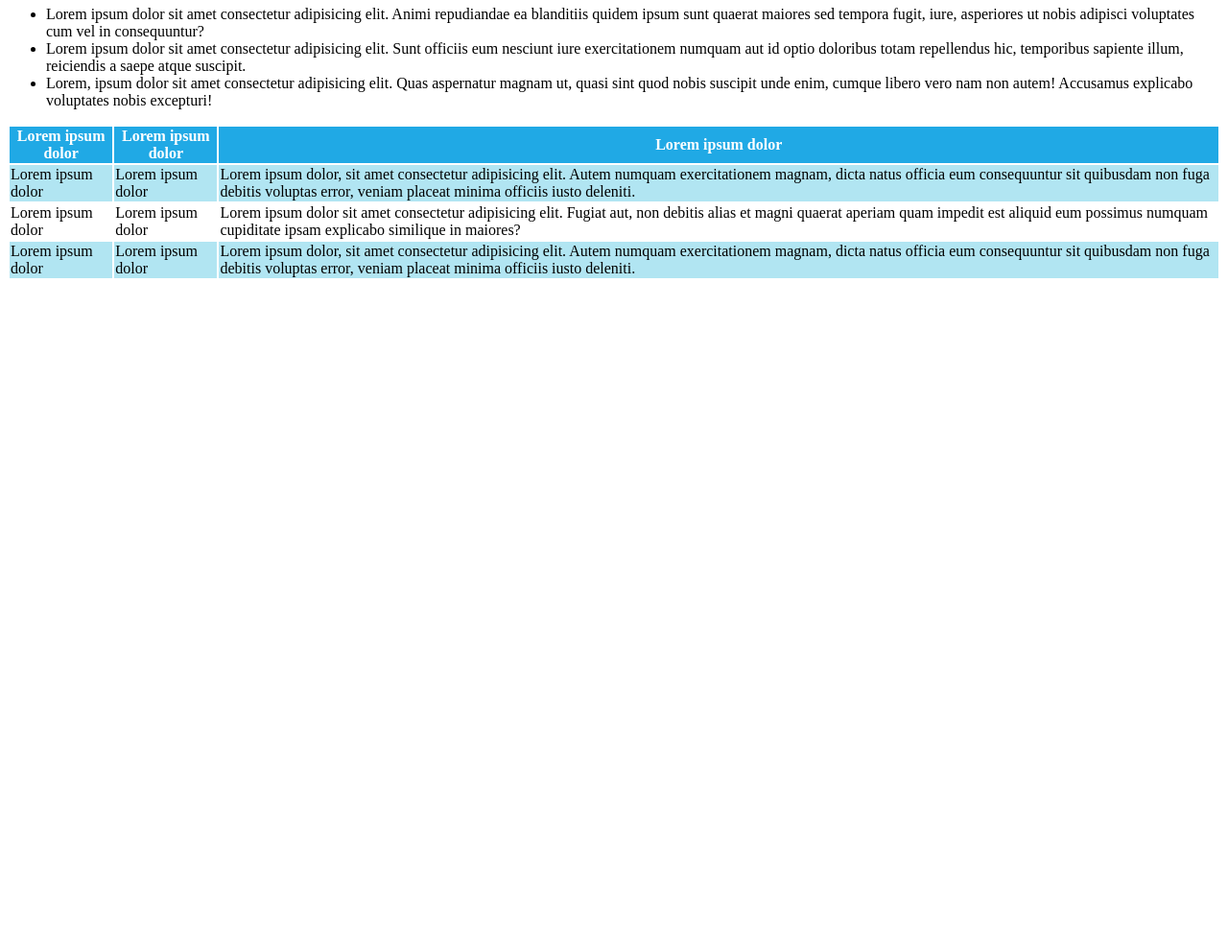
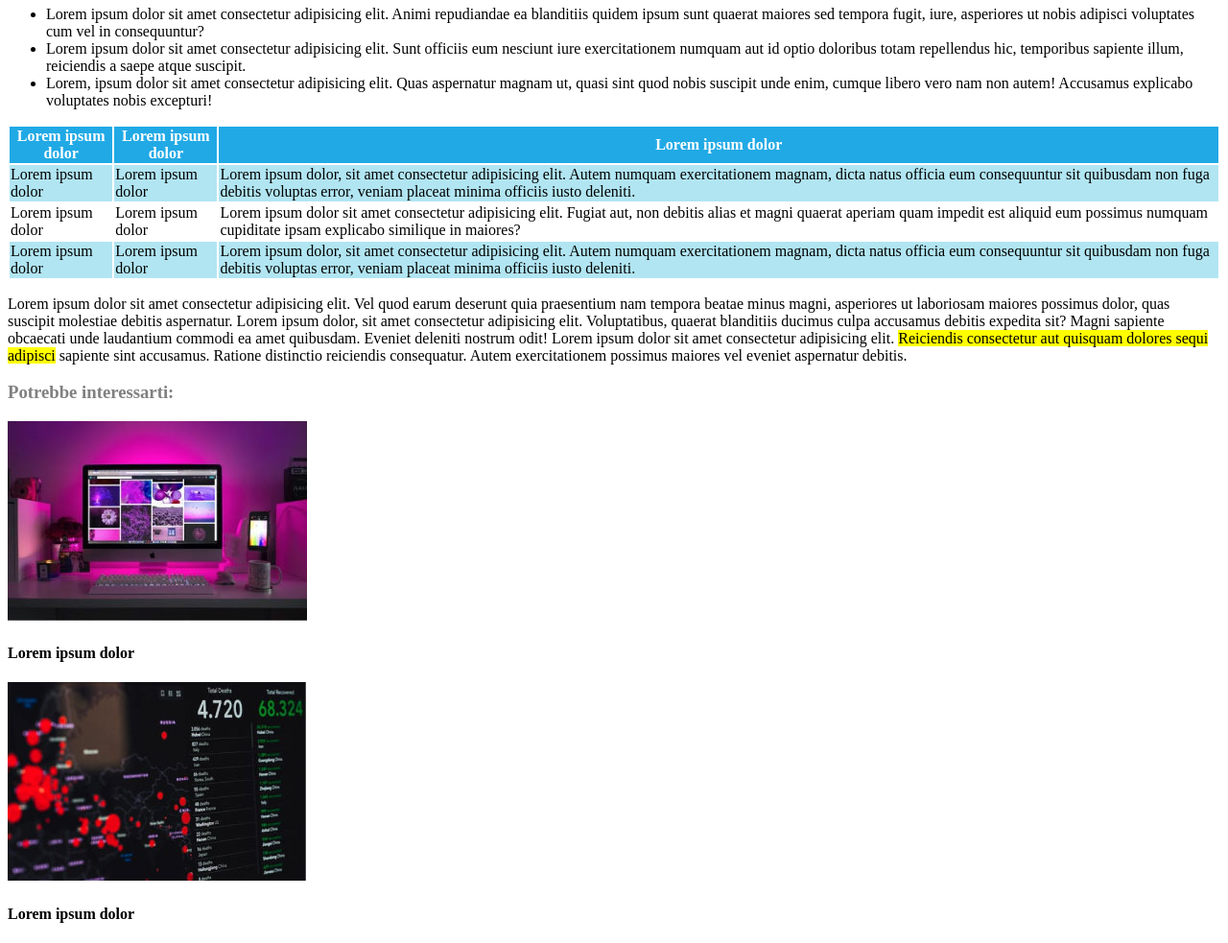
Before and after one commit to Skiotto93/html-css-booleaner, a plain HTML site: page index.html in a window 1280 px wide. Shown: the part 876-1859 px from the top of the page at 96% size. Before the commit the page ends 1176 px from the top, so only its background shows below. Drawn offline with Linux system fonts and the light colour scheme.

Commit message:
aggiunto footer

```diff
--- a/css/style.css
+++ b/css/style.css
@@ -21,7 +21,7 @@ h1 {
     color: #20A9E5;
 }
 
-.scrittura {
+.scrittura, .pubblicità {
     color: #808080;
 }
 
--- a/index.html
+++ b/index.html
@@ -81,11 +81,27 @@
                 <td>Lorem ipsum dolor, sit amet consectetur adipisicing elit. Autem numquam exercitationem magnam, dicta natus officia eum consequuntur sit quibusdam non fuga debitis voluptas error, veniam placeat minima officiis iusto deleniti.</td>
               </tr>
         </table>
-
+        <!--Continuazione articolo-->
+        <section>
+            <p>Lorem ipsum dolor sit amet consectetur adipisicing elit. Vel quod earum deserunt quia praesentium nam tempora beatae minus magni, asperiores ut laboriosam maiores possimus dolor, quas suscipit molestiae debitis aspernatur. Lorem ipsum dolor, sit amet consectetur adipisicing elit. Voluptatibus, quaerat blanditiis ducimus culpa accusamus debitis expedita sit? Magni sapiente obcaecati unde laudantium commodi ea amet quibusdam. Eveniet deleniti nostrum odit! Lorem ipsum dolor sit amet consectetur adipisicing elit. <mark>Reiciendis consectetur aut quisquam dolores sequi adipisci</mark> sapiente sint accusamus. Ratione distinctio reiciendis consequatur. Autem exercitationem possimus maiores vel eveniet aspernatur debitis.</p>
+        </section>
 
     </main>
+    <!--inizio pubblicità-->
     <footer>
-
+        <section>
+            <h3 class="pubblicità">
+                Potrebbe interessarti:
+            </h3>
+        </section>
+        <div>
+            <img src="img/monitor.jpg" alt="immaginemonitor">
+            <h4>Lorem ipsum dolor</h4>
+        </div>
+        <div>
+            <img src="img/graph.jpg" alt="immaginegrafico">
+            <h4>Lorem ipsum dolor</h4>
+        </div>
     </footer>
 </body>
 </html>
```
